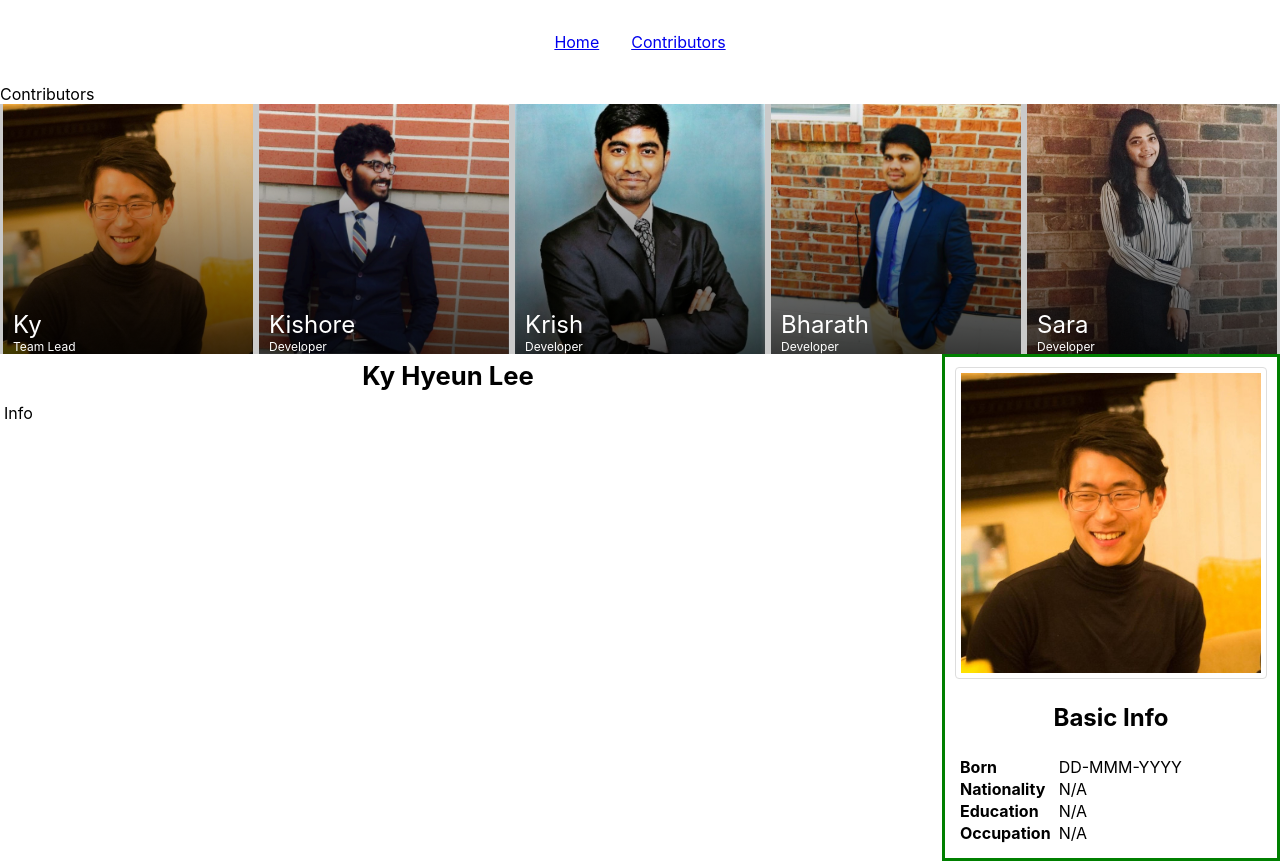
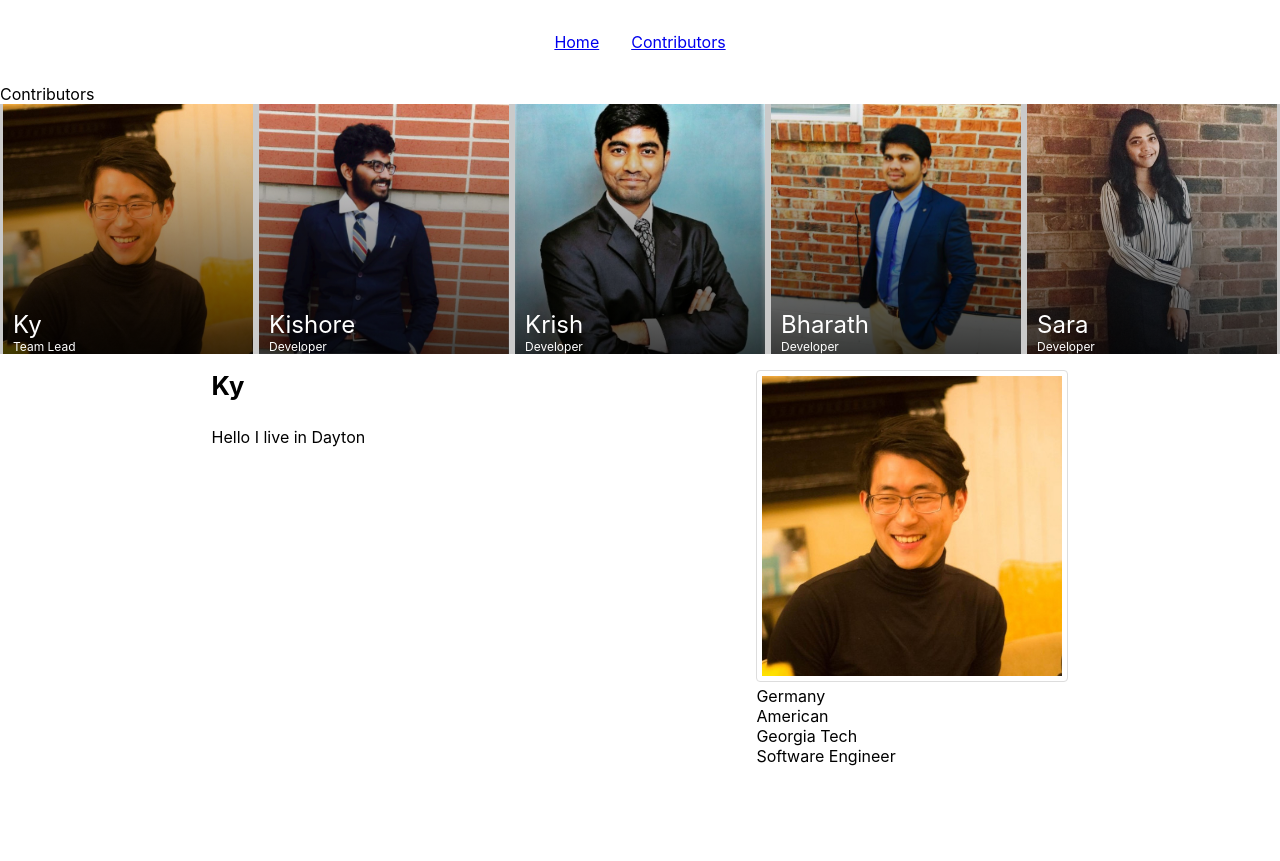
Before and after one commit to kyhy/xenia, a React (Create React App) app: page /contributors/ky in a window 1280 px wide. After the commit the page ends 800 px from the top, so only its background shows below. Built offline with nearby package versions, Linux system fonts and the light colour scheme.

Commit message:
feddback and progress during code for dayton meeting

```diff
--- a/src/components/ContributorSkel.js
+++ b/src/components/ContributorSkel.js
@@ -3,7 +3,7 @@
 import React from 'react';
 import styled from '@emotion/styled';
 import Profilepic from './Profilepic';
-import Info from './contributorInfo';
+import contributorInfo from './contributorInfo';
 
 const Right = styled.div`
   float: right;
@@ -46,11 +46,11 @@ const Left = styled.div`
 const ContributorSkel = props => (
   <div>
     <Left>
-      <div className="name">{Info[props.value].name}</div>
-      <div className="info">{Info[props.value].info()}</div>
+      <div className="name">{contributorInfo[props.value].name}</div>
+      <div className="info">{contributorInfo[props.value].info()}</div>
     </Left>
     <Right>
-      <Profilepic value={Info[props.value].icon} />
+      <Profilepic value={contributorInfo[props.value].icon} />
       <h2>Basic Info</h2>
       <table>
         <th>
@@ -60,10 +60,10 @@ const ContributorSkel = props => (
           <tr>Occupation</tr>
         </th>
         <td>
-          <tr>{Info[props.value].BasicInfo.Born}</tr>
-          <tr>{Info[props.value].BasicInfo.Nationality}</tr>
-          <tr>{Info[props.value].BasicInfo.Education}</tr>
-          <tr>{Info[props.value].BasicInfo.Occupation}</tr>
+          <tr>{contributorInfo[props.value].BasicInfo.Born}</tr>
+          <tr>{contributorInfo[props.value].BasicInfo.Nationality}</tr>
+          <tr>{contributorInfo[props.value].BasicInfo.Education}</tr>
+          <tr>{contributorInfo[props.value].BasicInfo.Occupation}</tr>
         </td>
       </table>
     </Right>
--- a/src/components/ImageStrip.js
+++ b/src/components/ImageStrip.js
@@ -28,11 +28,11 @@ const StyledLi = styled.li`
   background: #fafafa;
 `;
 
-const ImageStrip = () => (
+const ImageStrip = props => (
   <div>
     <StyledUl>
       <StyledLi>
-        <Link to="ky">
+        <Link to={`${props.match.path}/ky`}>
           <UserImage user="Ky" pic={KyPic} desc="Team Lead" />
         </Link>
       </StyledLi>
--- a/src/components/Profilepic.js
+++ b/src/components/Profilepic.js
@@ -11,13 +11,13 @@ const StyledImg = styled.img`
   width: 300px;
 `;
 
-const Profilepic = props => (
+const ProfilePic = props => (
   <div>
     <StyledImg className="icon" src={props.value} alt="icon" />
   </div>
 );
 
-Profilepic.propTypes = {
+ProfilePic.propTypes = {
   value: PropTypes.string.isRequired,
 };
-export default Profilepic;
+export default ProfilePic;
--- a/src/components/contributorInfo.js
+++ b/src/components/contributorInfo.js
@@ -4,7 +4,7 @@ import KrishPic from '../assets/contributor_info/images/Krishna.jpg';
 import BharathPic from '../assets/contributor_info/images/Bharath.jpg';
 import SaraPic from '../assets/contributor_info/images/Sara.jpg';
 
-const Info = {
+const contributorInfo = {
   CKD: {
     name: 'Chandra Kishore Danduri',
     icon: KishorePic,
@@ -81,4 +81,4 @@ const Info = {
   },
 };
 
-export default Info;
+export default contributorInfo;
--- a/src/scenes/Contributors.js
+++ b/src/scenes/Contributors.js
@@ -7,12 +7,12 @@ import Ky from './contributors/Ky';
 import Bharath from './contributors/Bharath';
 import Sarah from './contributors/Sarah';
 
-const Contributors = () => (
+const Contributors = props => (
   <div>
     <div>Contributors</div>
-    <ImageStrip />
+    <ImageStrip match={props.match} />
     <div>
-      <Route path="/contributors/ky" render={() => <Ky val="Ky" />} />
+      <Route path="/contributors/ky" render={() => <Ky />} />
       <Route
         path="/contributors/kishore"
         render={() => <Kishore val="CKD" />}
--- a/src/scenes/contributors/Ky.js
+++ b/src/scenes/contributors/Ky.js
@@ -1,12 +1,54 @@
+import React from 'react';
 /* eslint-disable dot-notation */
-import React from 'react';
+import styled from '@emotion/styled';
 import PropTypes from 'prop-types';
 import ContributorSkel from '../../components/ContributorSkel';
+import ProfilePic from '../../components/Profilepic';
+import kyPic from '../../assets/contributor_info/images/Ky.jpg';
 
-const Ky = props => (
+const Perimeter = styled.div`
+  display: flex;
+  justify-content: space-around;
+  padding: 1em;
+`;
+
+const Left = styled.div``;
+
+const Right = styled.div``;
+
+const Name = styled.div`
+  font-weight: bold;
+  font-size: 1.6rem;
+  margin-bottom: 1em;
+`;
+
+const Info = styled.div``;
+
+const BasicInfo = props => (
   <div>
-    <ContributorSkel value={props.val} />
+    <div>{props.born}</div>
+    <div>{props.nationality}</div>
+    <div>{props.education}</div>
+    <div>{props.occupation}</div>
   </div>
+);
+
+const Ky = () => (
+  <Perimeter>
+    <Left>
+      <Name>Ky</Name>
+      <Info>Hello I live in Dayton</Info>
+    </Left>
+    <Right>
+      <ProfilePic value={kyPic} />
+      <BasicInfo
+        born="Germany"
+        nationality="American"
+        education="Georgia Tech"
+        occupation="Software Engineer"
+      />
+    </Right>
+  </Perimeter>
 );
 
 Ky.propTypes = {
```
Also changed, not shown: package.json (+4 -3 lines), src/components/Contributor.js (added, +7 -0 lines), 1 other file (tests, documents, lock files or other folders).
